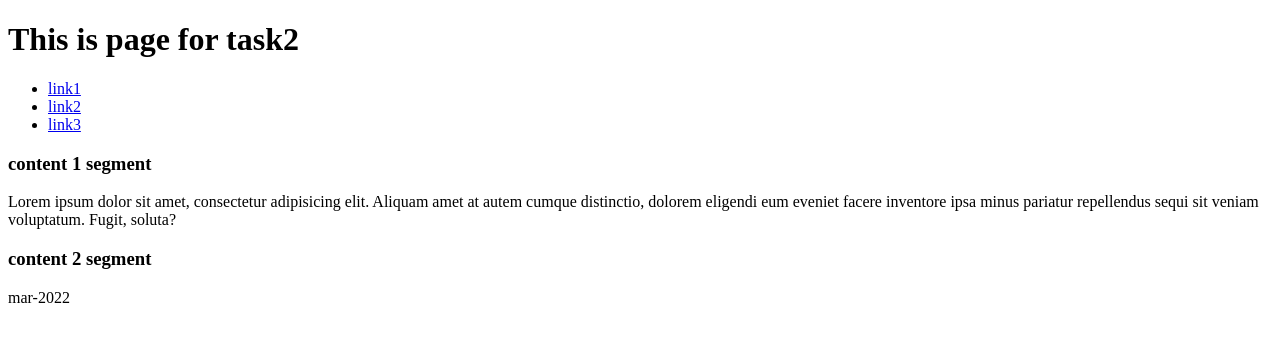
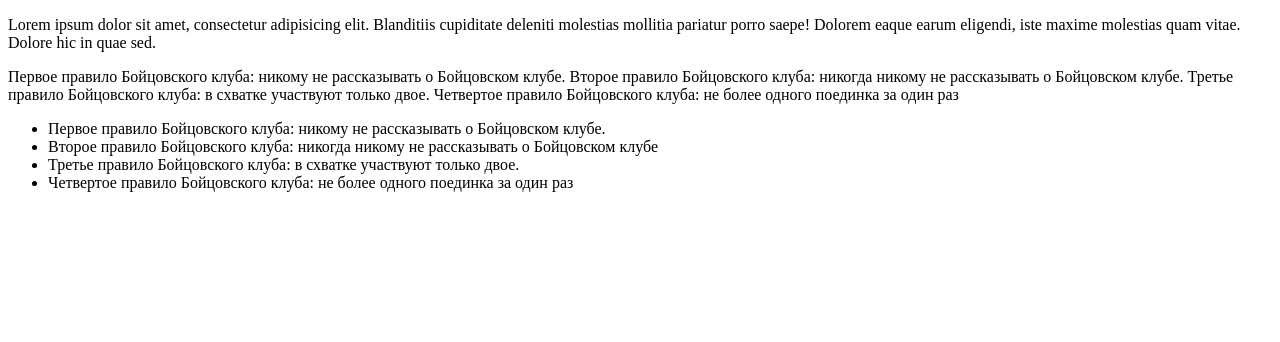
Before and after one commit to NastiaPr3/Html-2022, a plain HTML site: page JS/lesson 8/hw 8.html in a window 1280 px wide. Drawn offline with Linux system fonts and the light colour scheme.

Commit message:
JS homework

```diff
--- a/JS/lesson 8/hw 8.html
+++ b/JS/lesson 8/hw 8.html
@@ -9,54 +9,54 @@
 </head>
 <body>
 
-<!--<p id="content">Lorem ipsum dolor sit amet, consectetur adipisicing elit. Blanditiis cupiditate deleniti-->
-<!--    molestias mollitia pariatur porro saepe! Dolorem eaque earum eligendi, iste maxime molestias quam vitae.-->
-<!--    Dolore hic in quae sed.-->
-<!--</p>-->
+<p id="content">Lorem ipsum dolor sit amet, consectetur adipisicing elit. Blanditiis cupiditate deleniti
+    molestias mollitia pariatur porro saepe! Dolorem eaque earum eligendi, iste maxime molestias quam vitae.
+    Dolore hic in quae sed.
+</p>
 
-<!--<div id="rules" class="fc bp">-->
-<!--    Первое правило Бойцовского клуба: никому не рассказывать о Бойцовском клубе. Второе правило Бойцовского-->
-<!--    клуба: никогда никому не рассказывать о Бойцовском клубе. Третье правило Бойцовского клуба: в схватке-->
-<!--    участвуют только двое. Четвертое правило Бойцовского клуба: не более одного поединка за один раз-->
-<!--</div>-->
+<div id="rules" class="fc bp">
+    Первое правило Бойцовского клуба: никому не рассказывать о Бойцовском клубе. Второе правило Бойцовского
+    клуба: никогда никому не рассказывать о Бойцовском клубе. Третье правило Бойцовского клуба: в схватке
+    участвуют только двое. Четвертое правило Бойцовского клуба: не более одного поединка за один раз
+</div>
 
-<!--<ul>-->
-<!--    <li class="fc_rules rule1">Первое правило Бойцовского клуба: никому не рассказывать о Бойцовском клубе.</li>-->
-<!--    <li class="fc_rules rule2">Второе правило Бойцовского-->
-<!--        клуба: никогда никому не рассказывать о Бойцовском клубе-->
-<!--    </li>-->
-<!--    <li class="fc_rules rule3">Третье правило Бойцовского клуба: в схватке-->
-<!--        участвуют только двое.-->
-<!--    </li>-->
-<!--    <li class="fc_rules rule4">Четвертое правило Бойцовского клуба: не более одного поединка за один раз</li>-->
-<!--</ul>-->
+<ul>
+    <li class="fc_rules rule1">Первое правило Бойцовского клуба: никому не рассказывать о Бойцовском клубе.</li>
+    <li class="fc_rules rule2">Второе правило Бойцовского
+        клуба: никогда никому не рассказывать о Бойцовском клубе
+    </li>
+    <li class="fc_rules rule3">Третье правило Бойцовского клуба: в схватке
+        участвуют только двое.
+    </li>
+    <li class="fc_rules rule4">Четвертое правило Бойцовского клуба: не более одного поединка за один раз</li>
+</ul>
 
 <!------------------------------------------------------------------------------------------------------------------ -->
 
-<h1 id="main_header">This is page for task2</h1>
-<ul>
-    <li class="linkList listElement1"><a href="#">link1</a></li>
-    <li class="linkList listElement2"><a href="#">link2</a></li>
-    <li class="linkList listElement3"><a href="#">link3</a></li>
-</ul>
-<h3 class="sub-header">content 1 segment</h3>
-<div class="content_1">
-    <p class="text_segment text1">
-        Lorem ipsum dolor sit amet, consectetur adipisicing elit. Aliquam amet at autem cumque distinctio,
-        dolorem
-        eligendi eum eveniet facere inventore ipsa minus pariatur repellendus sequi sit veniam voluptatum.
-        Fugit,
-        soluta?</p>
+<!--<h1 id="main_header">This is page for task2</h1>-->
+<!--<ul>-->
+<!--    <li class="linkList listElement1"><a href="#">link1</a></li>-->
+<!--    <li class="linkList listElement2"><a href="#">link2</a></li>-->
+<!--    <li class="linkList listElement3"><a href="#">link3</a></li>-->
+<!--</ul>-->
+<!--<h3 class="sub-header">content 1 segment</h3>-->
+<!--<div class="content_1">-->
+<!--    <p class="text_segment text1">-->
+<!--        Lorem ipsum dolor sit amet, consectetur adipisicing elit. Aliquam amet at autem cumque distinctio,-->
+<!--        dolorem-->
+<!--        eligendi eum eveniet facere inventore ipsa minus pariatur repellendus sequi sit veniam voluptatum.-->
+<!--        Fugit,-->
+<!--        soluta?</p>-->
 
-</div>
-<h3 class="sub-header">content 2 segment</h3>
-<div class="content_2">
-    <p class="text_segment text2">
-        Lorem ipsum dolor sit amet, consectetur adipisicing elit. Aliquam beatae, exercitationem modi mollitia
-        omnis
-        possimus quam rerum sequi temporibus tenetur! Accusantium ad commodi eveniet excepturi laboriosam quis
-        quisquam sint temporibus.</p>
-</div>
+<!--</div>-->
+<!--<h3 class="sub-header">content 2 segment</h3>-->
+<!--<div class="content_2">-->
+<!--    <p class="text_segment text2">-->
+<!--        Lorem ipsum dolor sit amet, consectetur adipisicing elit. Aliquam beatae, exercitationem modi mollitia-->
+<!--        omnis-->
+<!--        possimus quam rerum sequi temporibus tenetur! Accusantium ad commodi eveniet excepturi laboriosam quis-->
+<!--        quisquam sint temporibus.</p>-->
+<!--</div>-->
 
 <script src="hw8.js"></script>
 
--- a/JS/lesson 8/hw8.js
+++ b/JS/lesson 8/hw8.js
@@ -1,13 +1,15 @@
 // - Напишіть код,  котрий :
 // -- отримує текст з параграфа з id "content"
 
-// const elem = document.getElementById('content');
-// console.log(elem);
+// const element = document.getElementById('content');
+// const text = element.innerText;
+// console.log(text);
 
 // -- отримує текст з блоку з id "rules"
 
 // const getEl = document.getElementById('rules');
-// console.log(getEl);
+// const txt = getEl.innerText;
+// console.log(txt);
 //
 // // -- замініть текст параграфа з id 'content' на будь-який інший
 //
@@ -150,5 +152,5 @@
 // }
 
 // m) отримати елементи з класом text2 та змінити їм текст на назву групи (mon-year. Пример sep-2021)
- const para = document.querySelector(".text2")
-para.innerText = 'mar-2022';
+//  const para = document.querySelector(".text2")
+// para.innerText = 'mar-2022';
```
